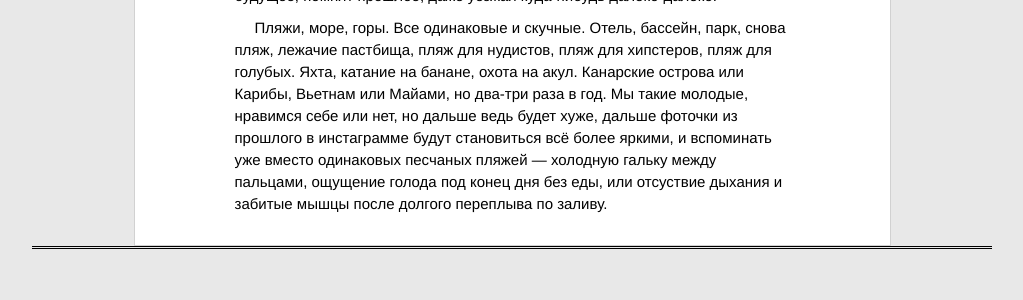
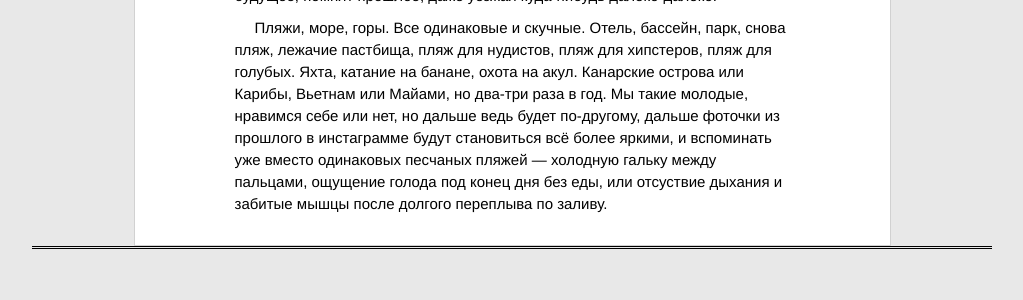
Before and after one commit to ptmt/ptmt.github.com, a Jekyll site: the page built from _posts/2012-09-03-ich-verstehe-sie-nicht.md, in a window 1280 px wide and 900 px high, scrolled down 2465 px. Shown: the part 573-873 px from the top of the window, without its empty margins (128-1151 px from the left). Built offline with Jekyll 4.4.1, drawn with Linux system fonts in a browser that asks for light colours; Markdown is read by kramdown in place of the engine named in the settings.

Commit message:
Update _posts/2012-09-03-ich-verstehe-sie-nicht.md

```diff
--- a/_posts/2012-09-03-ich-verstehe-sie-nicht.md
+++ b/_posts/2012-09-03-ich-verstehe-sie-nicht.md
@@ -47,4 +47,4 @@ IT в Германии — отдельная тема. Есть множест
 
 Немцы и французы редко придают важности езде на дорогих машинах. У них всё больше хэтчи на механике, дизельные движки известных всем седанов и малоизвестных универсалов, мини и смарты. Те же слабости, но другой менталитет в отношении общества к вещам и потреблению. Они любят свои улочки, и как бы ни тяжело им было, чем бы там не грозило черное будущее, помнят прошлое, даже уезжая куда-нибудь далеко-далеко.
 
-Пляжи, море, горы. Все одинаковые и скучные. Отель, бассейн, парк, снова пляж, лежачие пастбища, пляж для нудистов, пляж для хипстеров, пляж для голубых. Яхта, катание на банане, охота на акул. Канарские острова или Карибы, Вьетнам или Майами, но два-три раза в год. Мы такие молодые, нравимся себе или нет, но дальше ведь будет хуже, дальше фоточки из прошлого в инстаграмме будут становиться всё более яркими, и вспоминать уже вместо одинаковых песчаных пляжей — холодную гальку между пальцами, ощущение голода под конец дня без еды, или отсуствие дыхания и забитые мышцы после долгого переплыва по заливу.
+Пляжи, море, горы. Все одинаковые и скучные. Отель, бассейн, парк, снова пляж, лежачие пастбища, пляж для нудистов, пляж для хипстеров, пляж для голубых. Яхта, катание на банане, охота на акул. Канарские острова или Карибы, Вьетнам или Майами, но два-три раза в год. Мы такие молодые, нравимся себе или нет, но дальше ведь будет по-другому, дальше фоточки из прошлого в инстаграмме будут становиться всё более яркими, и вспоминать уже вместо одинаковых песчаных пляжей — холодную гальку между пальцами, ощущение голода под конец дня без еды, или отсуствие дыхания и забитые мышцы после долгого переплыва по заливу.
```
